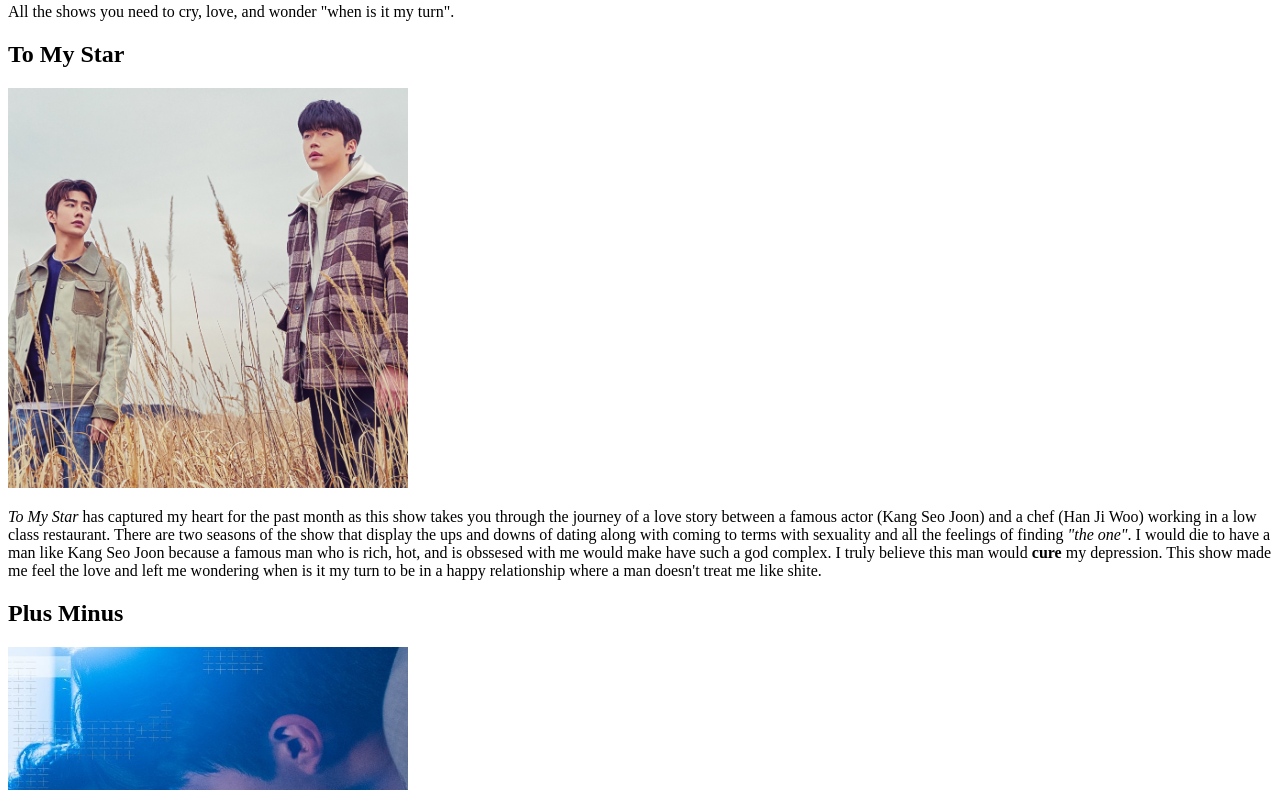
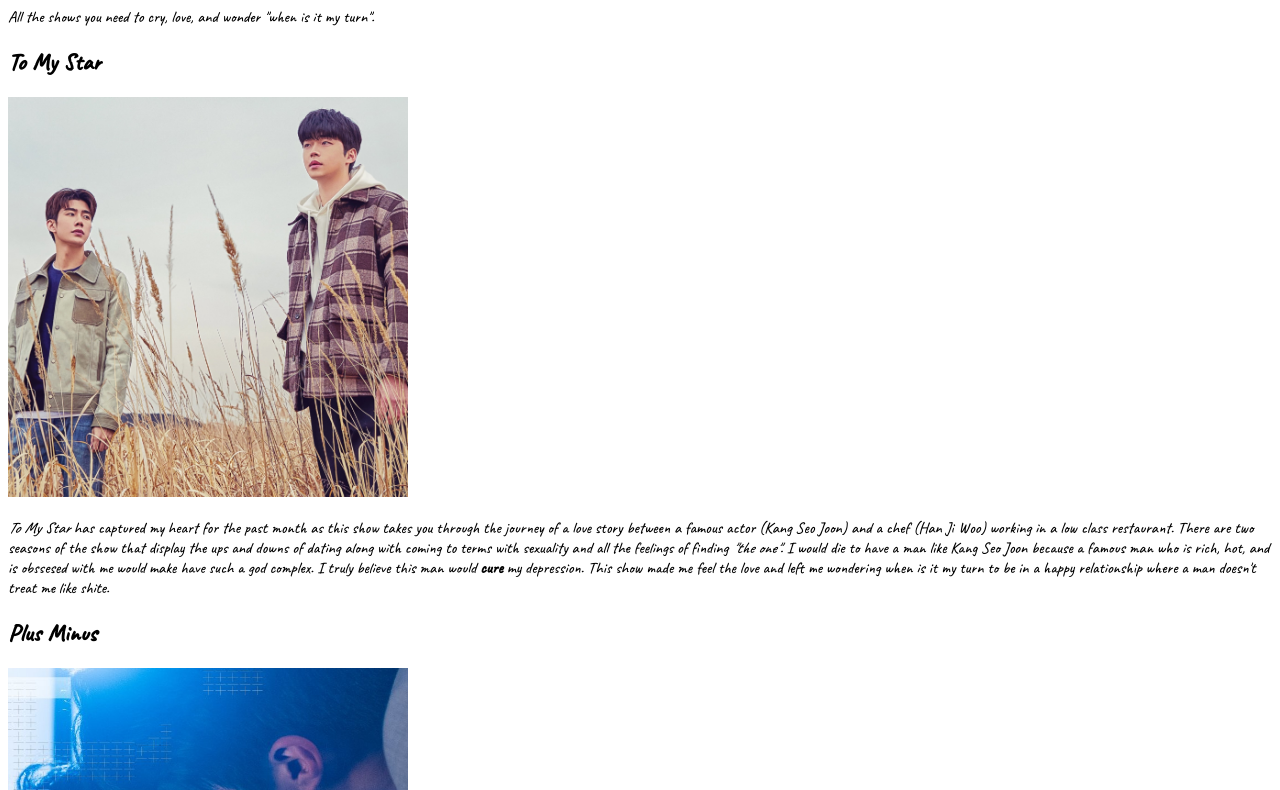
Before and after one commit to Beckd063/cosw10, a plain HTML site: page projects/project2/index.html in a window 1280 px wide. Shown: the part 78-868 px from the top of the page. Drawn offline with Linux system fonts and the light colour scheme.

Commit message:
Update index.html

```diff
--- a/projects/project2/index.html
+++ b/projects/project2/index.html
@@ -10,6 +10,11 @@
   <meta name="description" content="Shows to fulfill your gay heart despite you being depressed!">
   <meta name="keywords" content="Gay shows, BL shows, drama shows with gay characters, shows to make me feel something">
 <style>
+  body {
+    font-family: 'Caveat', cursive;
+    font-size:100%
+    line-height:1.5em;
+  }
   h1 {
     color: olive;
     border-bottom: 1px solid gray;
```
